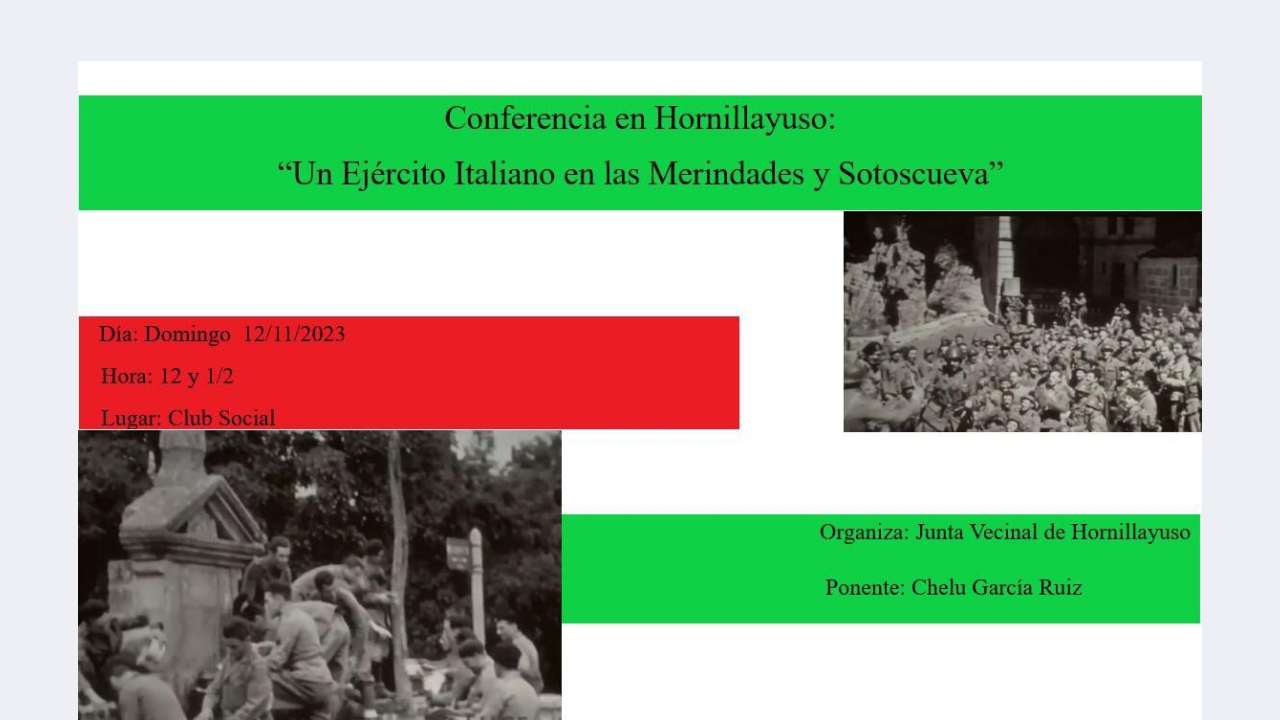
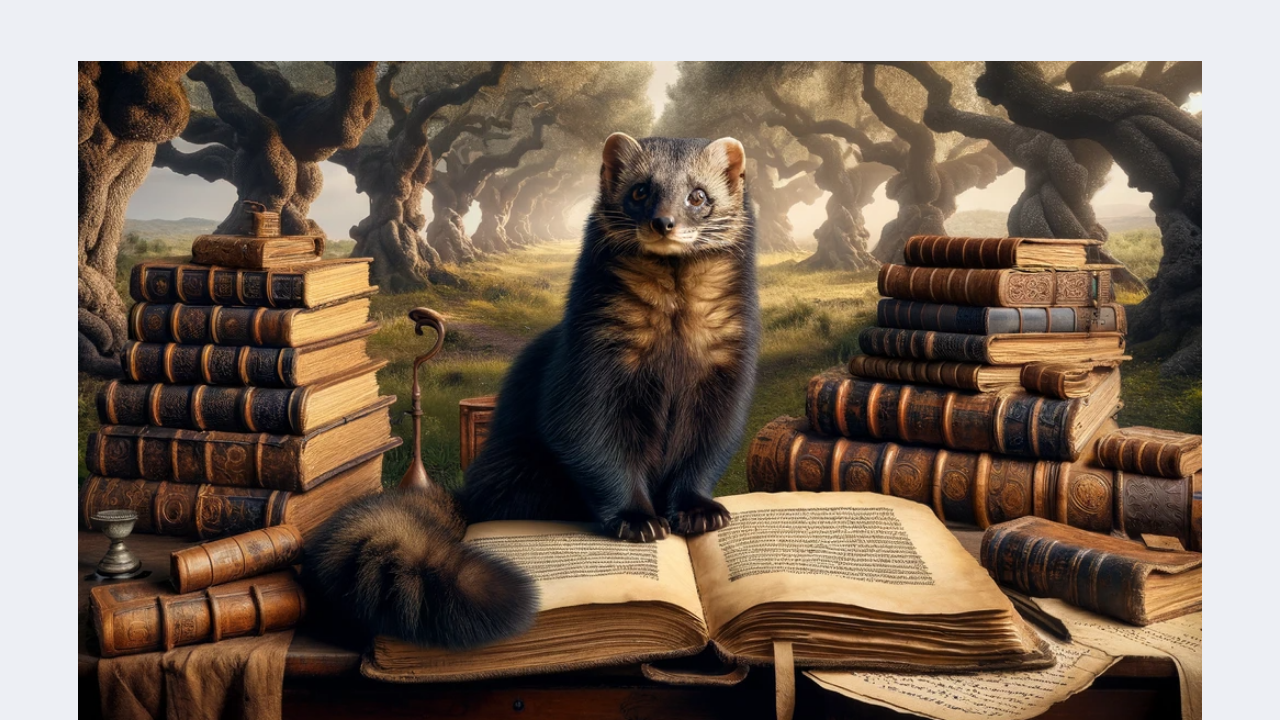
Before and after one commit to hornillayuso/hornillayuso.github.io, a plain HTML site: page archivo-historico.html in a window 1280 px wide. Shown: the part 80-800 px from the top of the page. Drawn offline with nearby package versions, Linux system fonts and the light colour scheme.

Commit message:
archivo historico

```diff
--- a/archivo-historico.html
+++ b/archivo-historico.html
@@ -81,7 +81,7 @@
                 <div class="col-lg-12">
                     <!-- News Detail Start -->
                     <div class="position-relative mb-3">
-                        <img class="img-fluid w-100" src="img/conferencia-chelu/portada.jpg" style="object-fit: cover;">
+                        <img class="img-fluid w-100" src="img/archivo/portada.png" style="object-fit: cover;">
                         <div class="bg-white border border-top-0 p-4">
 
                             <section>
```
Also changed, not shown: img/archivo/portada.png (added).
